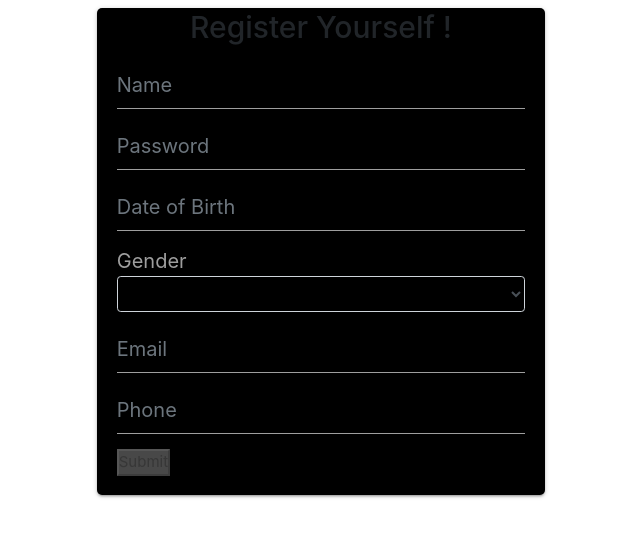
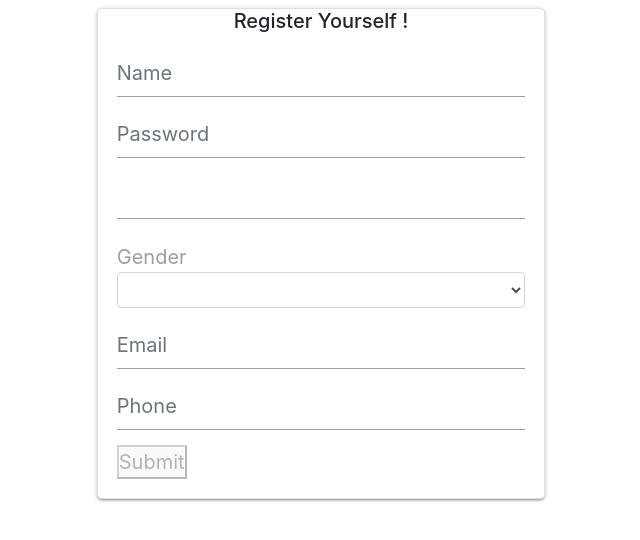
Before and after one commit to Priyanka-Sodhi/form-in-angular, an Angular app: page / in a window 1280 px wide. Shown: the top 540 px of the page, without its empty margins (319-959 px from the left). Built offline with nearby package versions, Linux system fonts and the light colour scheme; some icons are missing.

Commit message:
5 files modified

```diff
--- a/src/app/tform/tform.component.css
+++ b/src/app/tform/tform.component.css
@@ -1,8 +1,9 @@
 *{
   padding:0px;
   margin:0px;
+  font-size:20px;
+}
 
-}
 p{
   font-size:15px;
 }
@@ -10,7 +11,7 @@ label{
   font-size:20px;
 }
 .card {
-  background-color:black;
+  /* background-color:black; */
   width:35%;
   margin-left:32.5%;
   border-radius:5px;
@@ -19,6 +20,3 @@ label{
   font-size:20px;
   color:white;
 }
-select{
-  background-color: black;
-}
--- a/src/app/tform/tform.component.html
+++ b/src/app/tform/tform.component.html
@@ -1,4 +1,3 @@
-
 <div class="card">
 <div class="card-heading"><h2 style="text-align:center;">Register Yourself !</h2></div>
 <div class="card-body">
@@ -14,7 +13,7 @@
     </div>
 
     <div class="form-group">
-      <input required type="datetime" placeholder="Date of Birth" #date="ngModel" [class.is-invalid]="date.touched && date.invalid" class="form-control" name="dob" [(ngModel)]="studentModel.date">
+      <input required type="datetime" placeholder="Date of Birth" #date="ngModel" [class.is-invalid]="date.touched && date.invalid" class="datepicker" name="dob" [(ngModel)]="studentModel.date">
       <i class="fa fa-calendar" aria-hidden="true"></i>
       <p class="text-danger" *ngIf="date.touched && date.invalid">DOB is required!</p>
     </div>
@@ -23,7 +22,7 @@
       <label>Gender</label>
       <select  required #gender="ngModel" [class.is-invalid]="gender.touched && gender.invalid" class="form-control" name="gender" [(ngModel)]="studentModel.gender">
       <option value="" disabled="disabled" selected="selected">Select Gender</option>
-      <option *ngFor="let gender of gen" value="gender">{{gender}}</option>
+      <option *ngFor="let Gender of gen" value="Gender">{{Gender}}</option>
       </select>
       <p class="text-danger" *ngIf="gender.touched && gender.invalid">Gender is required!</p>
     </div>
--- a/src/app/tform/tform.component.ts
+++ b/src/app/tform/tform.component.ts
@@ -1,5 +1,6 @@
 import { Component, OnInit } from '@angular/core';
 import {Student} from './student';
+
 
 @Component({
   selector: 'app-tform',
@@ -17,5 +18,4 @@ export class TformComponent implements OnInit {
   ngOnInit() {
     this.studentModel=new Student("","","","","")
   }
-
 }
--- a/src/index.html
+++ b/src/index.html
@@ -4,5 +4,7 @@
 
     <!-- Compiled and minified JavaScript -->
     <script src="https://cdnjs.cloudflare.com/ajax/libs/materialize/1.0.0/js/materialize.min.js"></script>
+
     <link rel="stylesheet" href="https://maxcdn.bootstrapcdn.com/bootstrap/4.0.0/css/bootstrap.min.css" integrity="sha384-Gn5384xqQ1aoWXA+058RXPxPg6fy4IWvTNh0E263XmFcJlSAwiGgFAW/dAiS6JXm" crossorigin="anonymous">
+
     <link rel="stylesheet" href="path/to/font-awesome/css/font-awesome.min.css">
```
Also changed, not shown: src/app/app.component.html (line endings or trailing spaces).
